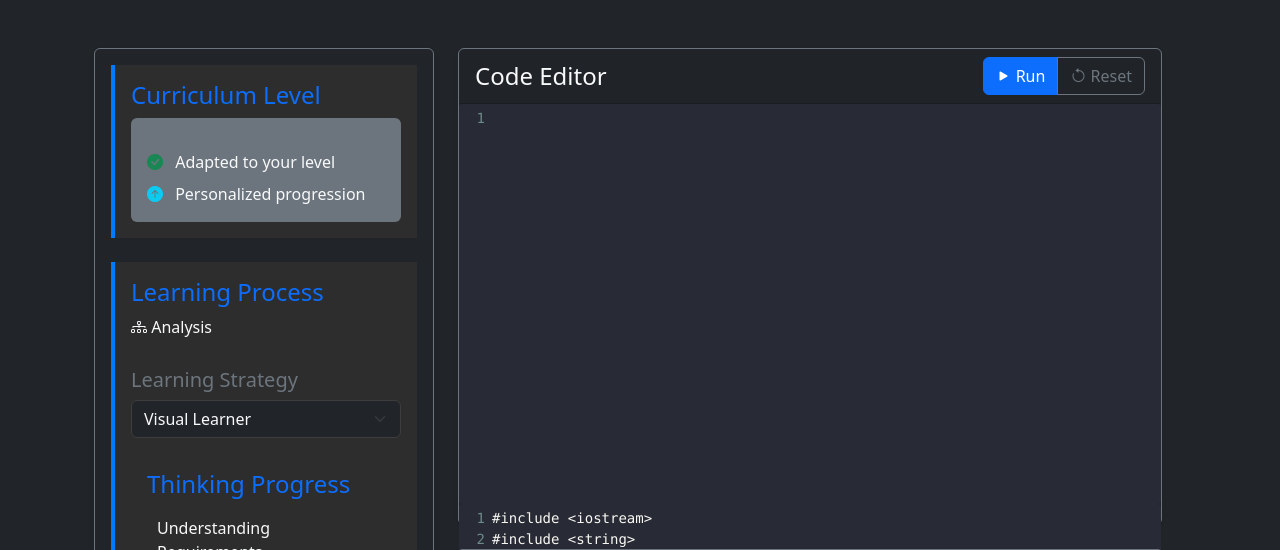
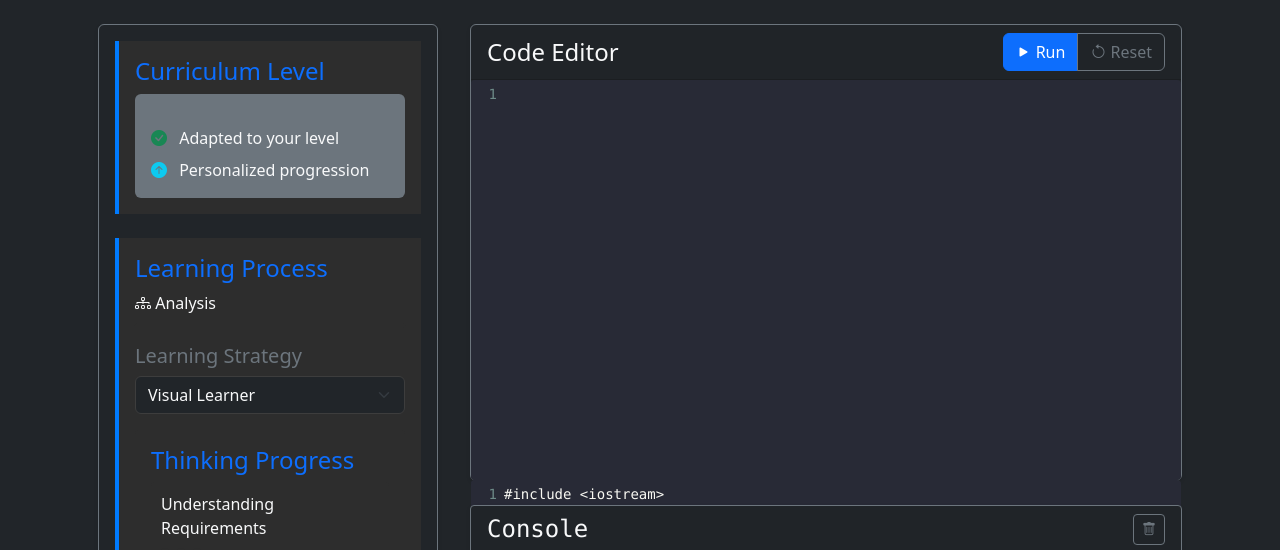
Before and after one commit to brodmart/ReplitCodingPlatform3, a Flask app: template templates/activities/enhanced_learning.html in a window 1280 px wide. Shown: the part 107-657 px from the top of the page. Run offline with Flask 3, Linux system fonts and the light colour scheme; the template is opened without the code that fills it, so the values that code supplies are empty; some libraries are stand-ins or nearby versions.

Commit message:
Agent query: Are the black spaces on both sides of the columns removed in the enhanced learning view?
Improve enhanced learning activity layout and styling.

Screenshot: https://storage.googleapis.com/screenshot-production-us-central1/0e1e9086-d3ce-4570-b897-7cf057126d81/846f21de-5bf7-41be-998c-010cb86b792a.jpg

```diff
--- a/templates/activities/enhanced_learning.html
+++ b/templates/activities/enhanced_learning.html
@@ -16,6 +16,8 @@
         width: 100%;
         height: 400px;
         position: relative;
+        margin: 0;
+        padding: 0;
     }
 
     .CodeMirror {
@@ -291,10 +293,10 @@
 {% endblock %}
 
 {% block content %}
-<div class="container mt-4">
-    <div class="row">
+<div class="container-fluid p-0">
+    <div class="row g-0">
         <!-- Left Column: Learning Journey -->
-        <div class="col-md-4">
+        <div class="col-md-4 px-3">
             <div class="card mb-4 bg-dark text-light border-secondary">
                 <div class="card-body">
                     <!-- Curriculum Level Indicator -->
@@ -370,9 +372,9 @@
                             <div id="reflectionArea">
                                 <div class="reflection-question mb-2" id="currentPrompt"></div>
                                 <textarea class="form-control bg-dark text-light mb-2"
-                                        id="reflectionResponse"
-                                        rows="3"
-                                        placeholder="{% if lang == 'fr' %}Votre réflexion ici...{% else %}Your reflection here...{% endif %}">
+                                          id="reflectionResponse"
+                                          rows="3"
+                                          placeholder="{% if lang == 'fr' %}Votre réflexion ici...{% else %}Your reflection here...{% endif %}">
                                 </textarea>
                                 <div class="reflection-feedback mt-2 d-none" id="reflectionFeedback"></div>
                             </div>
@@ -427,7 +429,7 @@
         </div>
 
         <!-- Right Column: Code Editor and Console -->
-        <div class="col-md-8">
+        <div class="col-md-8 px-3">
             <div class="card mb-4 bg-dark text-light border-secondary">
                 <div class="card-header d-flex justify-content-between align-items-center">
                     <h4 class="mb-0">
```
